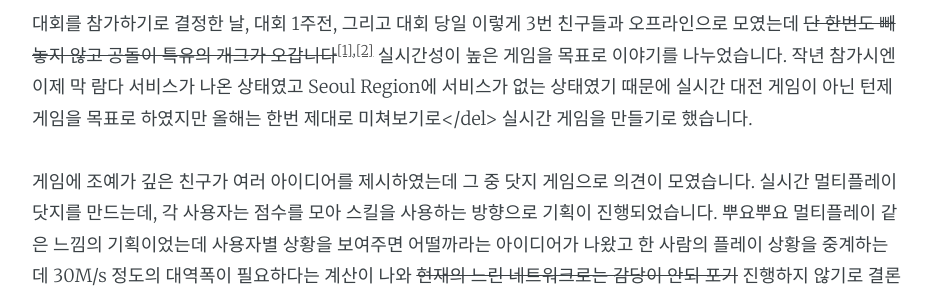
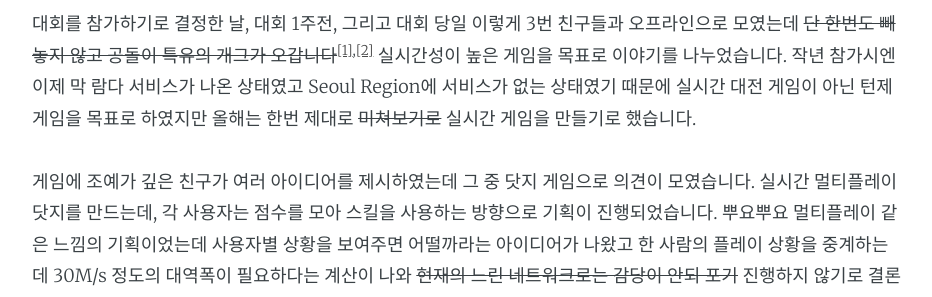
Before and after one commit to hyunjong-lee/hyunjong-lee-prev.github.io, a Jekyll site: the page built from _posts/2016-09-25-Gaming-on-AWS-Hackathon-2nd.markdown, in a window 1280 px wide and 900 px high, scrolled down 898 px. Shown: the part 153-450 px from the top of the window, without its empty margins (173-1105 px from the left). Built offline with Jekyll 4.4.1, drawn with Linux system fonts in a browser that asks for light colours.

Commit message:
fix broken tag

```diff
--- a/_posts/2016-09-25-Gaming-on-AWS-Hackathon-2nd.markdown
+++ b/_posts/2016-09-25-Gaming-on-AWS-Hackathon-2nd.markdown
@@ -27,7 +27,7 @@ categories: Tech
 ### 게임 선정
 
 대회를 참가하기로 결정한 날, 대회 1주전, 그리고 대회 당일 이렇게 3번 친구들과 오프라인으로 모였는데 <del>단 한번도 빼놓지 않고 공돌이 특유의 개그가 오갑니다</del><sup>[[1]](#gaedrip1)</sup><sup>,</sup><sup>[[2]](#gaedrip2)</sup> 실시간성이 높은 게임을 목표로 이야기를 나누었습니다.
-작년 참가시엔 이제 막 람다 서비스가 나온 상태였고 Seoul Region에 서비스가 없는 상태였기 때문에 실시간 대전 게임이 아닌 턴제 게임을 목표로 하였지만 올해는 한번 제대로 <del/>미쳐보기로</del> 실시간 게임을 만들기로 했습니다.
+작년 참가시엔 이제 막 람다 서비스가 나온 상태였고 Seoul Region에 서비스가 없는 상태였기 때문에 실시간 대전 게임이 아닌 턴제 게임을 목표로 하였지만 올해는 한번 제대로 <del>미쳐보기로</del> 실시간 게임을 만들기로 했습니다.
 
 게임에 조예가 깊은 친구가 여러 아이디어를 제시하였는데 그 중 닷지 게임으로 의견이 모였습니다.
 실시간 멀티플레이 닷지를 만드는데, 각 사용자는 점수를 모아 스킬을 사용하는 방향으로 기획이 진행되었습니다.
```
